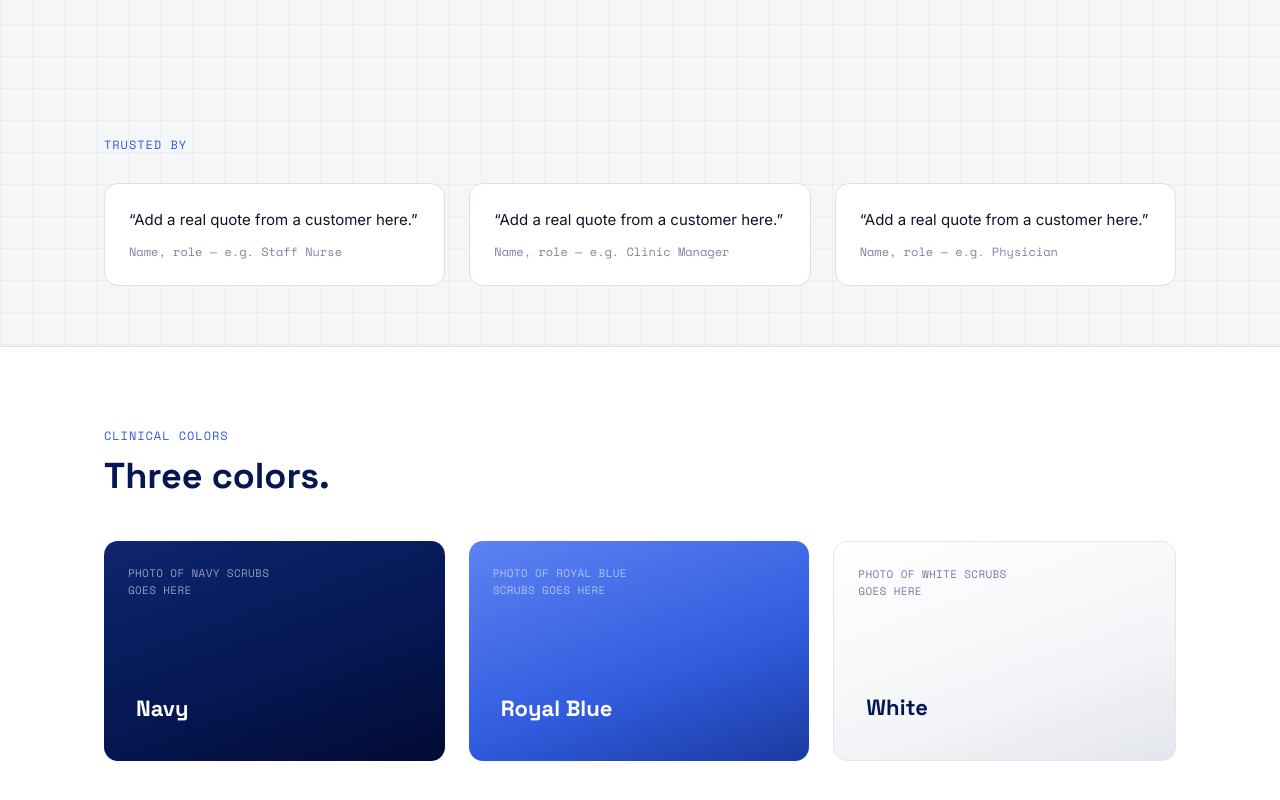
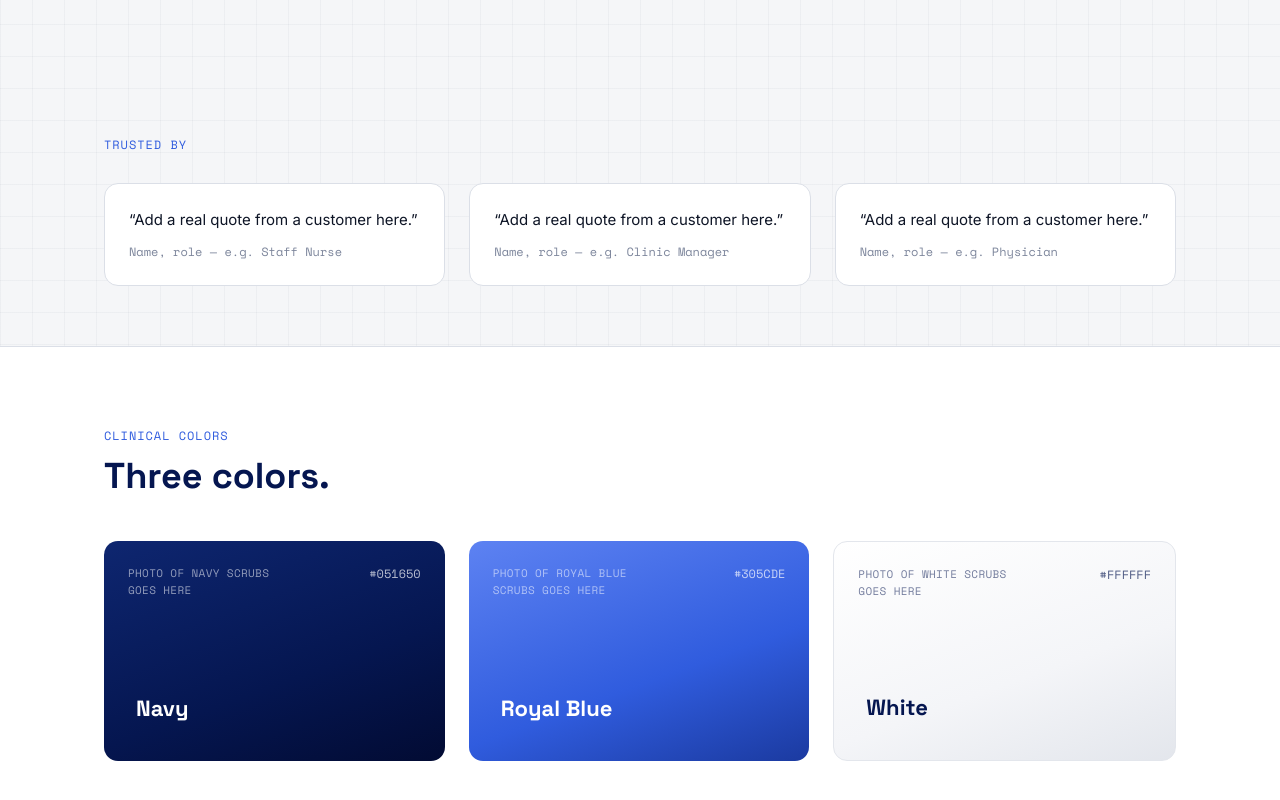
Before and after one commit to mohdmarafie96-coder/Hilal-Landing, a plain HTML site: page index.html in a window 1280 px wide. Shown: the part 976-1776 px from the top of the page. Drawn offline with nearby package versions, Linux system fonts and the light colour scheme.

Commit message:
Restore crescent animation in photo placeholder, add hex codes to swatches

```diff
--- a/index.html
+++ b/index.html
@@ -356,7 +356,7 @@
               <stop offset="100%" stop-color="var(--navy)"/>
             </linearGradient>
           </defs>
-          <circle cx="160" cy="160" r="110" fill="url(#crescentGradient)" mask="url(#crescentMask)"/>
+          <circle class="crescent-body" cx="160" cy="160" r="110" fill="url(#crescentGradient)" mask="url(#crescentMask)"/>
         </svg>
         <span class="photo-frame-label" data-en="Product photo goes here" data-ar="صورة المنتج هنا">Product photo goes here</span>
       </div>
@@ -416,14 +416,17 @@
     <div class="swatches">
       <div class="swatch navy">
         <span class="swatch-photo-note" data-en="Photo of navy scrubs goes here" data-ar="صورة السكرابس الكحلي هنا">Photo of navy scrubs goes here</span>
+        <span class="swatch-code">#051650</span>
         <h3 data-en="Navy" data-ar="كحلي">Navy</h3>
       </div>
       <div class="swatch royal">
         <span class="swatch-photo-note" data-en="Photo of royal blue scrubs goes here" data-ar="صورة السكرابس الأزرق الملكي هنا">Photo of royal blue scrubs goes here</span>
+        <span class="swatch-code">#305CDE</span>
         <h3 data-en="Royal Blue" data-ar="أزرق ملكي">Royal Blue</h3>
       </div>
       <div class="swatch white">
         <span class="swatch-photo-note" data-en="Photo of white scrubs goes here" data-ar="صورة السكرابس الأبيض هنا">Photo of white scrubs goes here</span>
+        <span class="swatch-code">#FFFFFF</span>
         <h3 data-en="White" data-ar="أبيض">White</h3>
       </div>
     </div>
```
